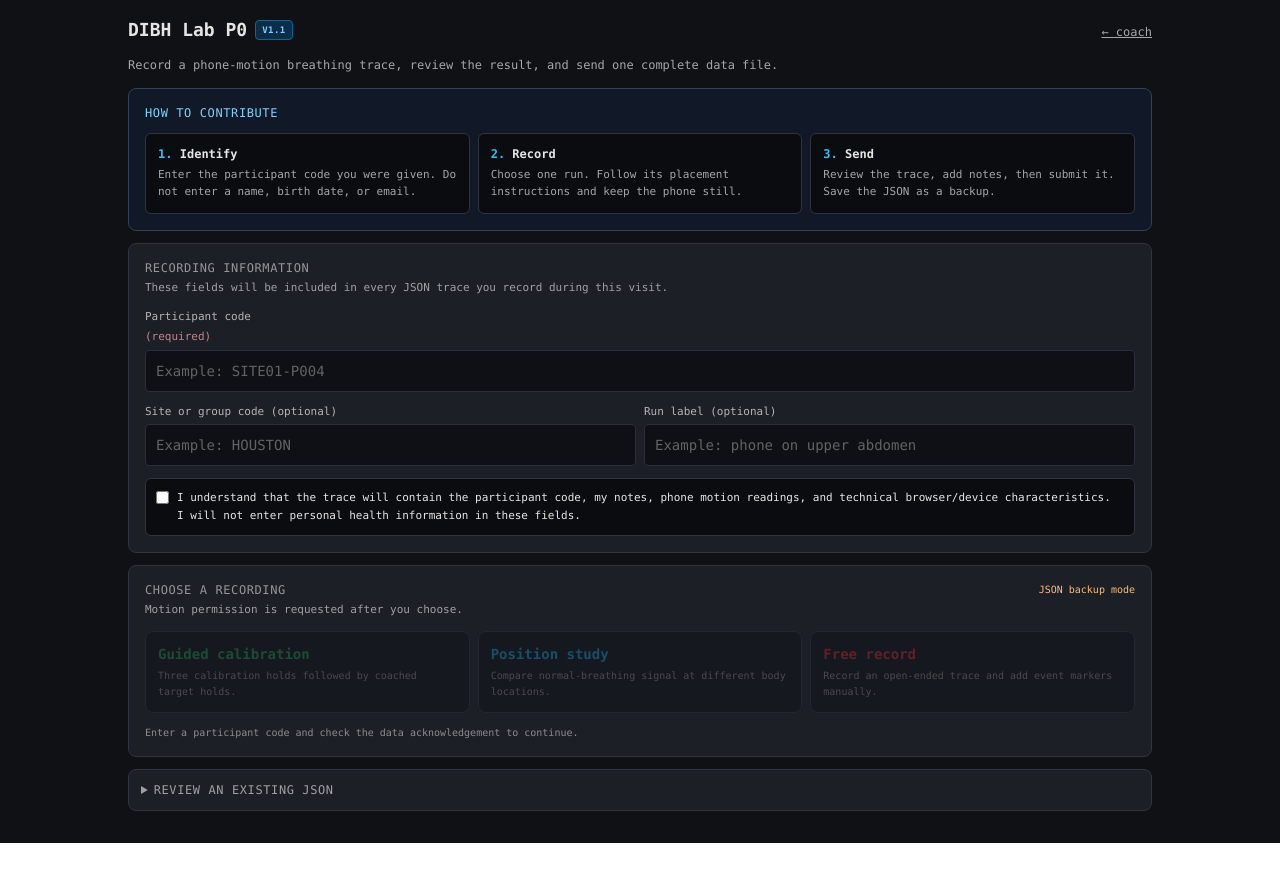
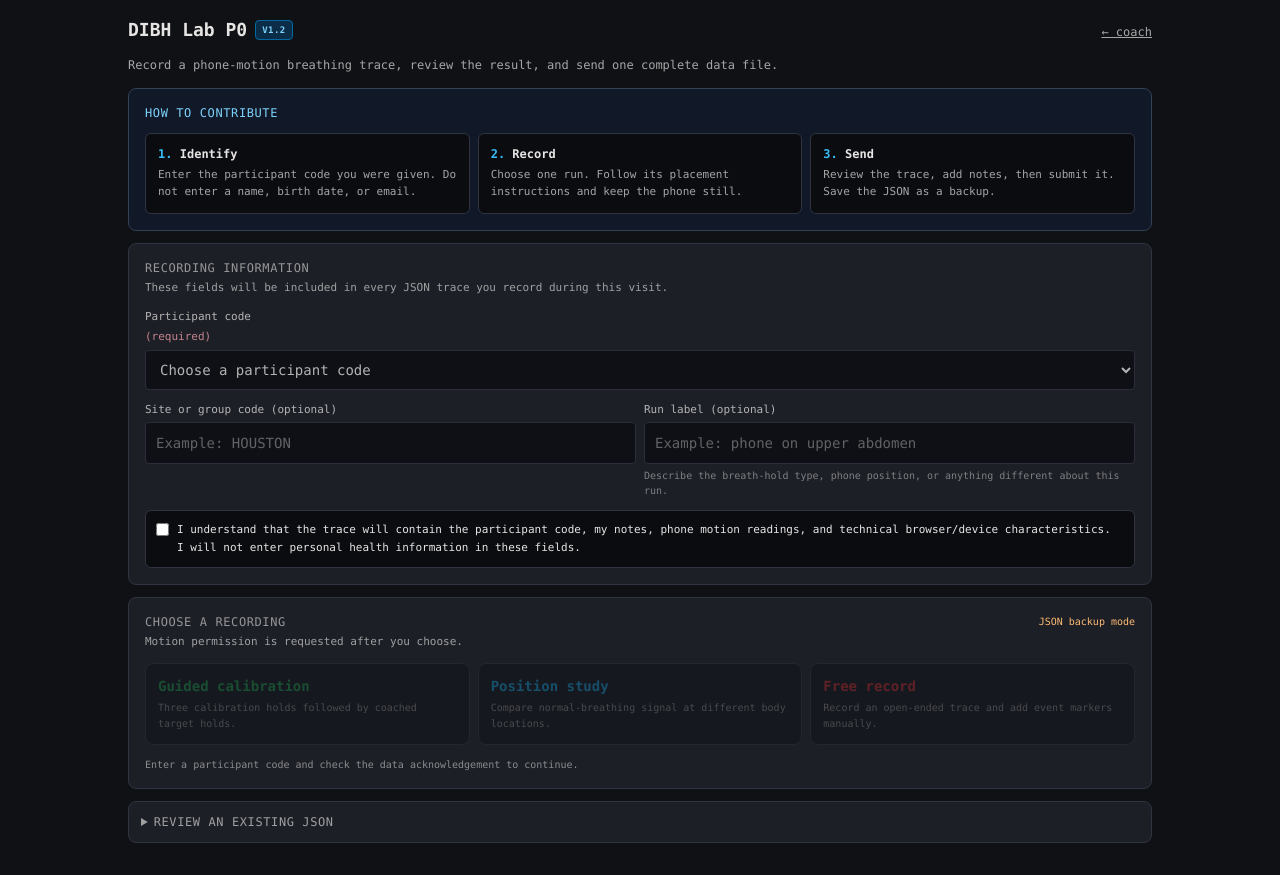
Before and after one commit to ramezkouzy/dibh-coach, a Next.js app: page /lab in a window 1280 px wide. Before the commit the page ends 843 px from the top, so only its background shows below. Built offline with nearby package versions, Linux system fonts and the light colour scheme.

Commit message:
Add collaborator participant code picker

```diff
--- a/src/app/lab/page.tsx
+++ b/src/app/lab/page.tsx
@@ -241,6 +241,8 @@ const POSITION_LOCATIONS = [
   ["lower-abdomen", "Lower abdomen"],
   ["custom", "Custom location"],
 ] as const;
+
+const PARTICIPANT_CODES = ["Vranich001", "Mitchell002", "Pearce003"] as const;
 
 const FREE_EVENTS = [
   ["prehold_start", "Prehold start"],
@@ -316,6 +318,7 @@ export default function LabPage() {
   const [positionRuns, setPositionRuns] = useState<PositionRun[]>([]);
   const [labView, setLabView] = useState<LabView>("home");
   const [selectedMode, setSelectedMode] = useState<LabMode>("guided");
+  const [participantCodeSelection, setParticipantCodeSelection] = useState("");
   const [participantCode, setParticipantCode] = useState("");
   const [siteCode, setSiteCode] = useState("");
   const [runLabel, setRunLabel] = useState("");
@@ -653,7 +656,7 @@ export default function LabPage() {
     const recordingBase = {
       schema: "dibh-lab/v3" as const,
       sessionId: sessionIdRef.current,
-      appBuild: "lab-p1.1",
+      appBuild: "lab-p1.2",
       algorithm: LAB_P0_ALGORITHM,
       scenario: activeScenarioRef.current,
       note,
@@ -2303,7 +2306,7 @@ export default function LabPage() {
               className="rounded px-1.5 py-0.5 text-[9px] uppercase tracking-wider"
               style={{ background: "#0c2d48", color: "#7dd3fc", border: "1px solid #0369a1" }}
             >
-              v1.1
+              v1.2
             </span>
           </h1>
           <a href="/" className="text-xs underline opacity-70">
@@ -2343,6 +2346,26 @@ export default function LabPage() {
               </div>
               <label className="text-[11px] opacity-75 flex flex-col gap-1">
                 Participant code <span style={{ color: "#fda4af" }}>(required)</span>
+                <select
+                  value={participantCodeSelection}
+                  onChange={(event) => {
+                    const selection = event.target.value;
+                    setParticipantCodeSelection(selection);
+                    setParticipantCode(selection === "manual" ? "" : selection);
+                  }}
+                  className="rounded p-2.5 text-sm"
+                  style={{ background: "#0a0c10", color: "#e7e5e4", border: "1px solid #303441" }}
+                >
+                  <option value="">Choose a participant code</option>
+                  {PARTICIPANT_CODES.map((code) => (
+                    <option key={code} value={code}>{code}</option>
+                  ))}
+                  <option value="manual">Enter another code…</option>
+                </select>
+              </label>
+              {participantCodeSelection === "manual" && (
+                <label className="text-[11px] opacity-75 flex flex-col gap-1">
+                  Other participant code <span style={{ color: "#fda4af" }}>(required)</span>
                   <input
                     value={participantCode}
                     onChange={(event) => setParticipantCode(event.target.value)}
@@ -2353,6 +2376,7 @@ export default function LabPage() {
                     style={{ background: "#0a0c10", color: "#e7e5e4", border: "1px solid #303441" }}
                   />
                 </label>
+              )}
               <div className="grid grid-cols-1 sm:grid-cols-2 gap-2">
                 <label className="text-[11px] opacity-75 flex flex-col gap-1">
                   Site or group code (optional)
@@ -2375,6 +2399,9 @@ export default function LabPage() {
                     className="rounded p-2.5 text-sm"
                     style={{ background: "#0a0c10", color: "#e7e5e4", border: "1px solid #303441" }}
                   />
+                  <span className="text-[10px] opacity-65">
+                    Describe the breath-hold type, phone position, or anything different about this run.
+                  </span>
                 </label>
               </div>
               {centralCollection === "ready" && (
```
Lines whose indentation alone changed are shown as unchanged.
